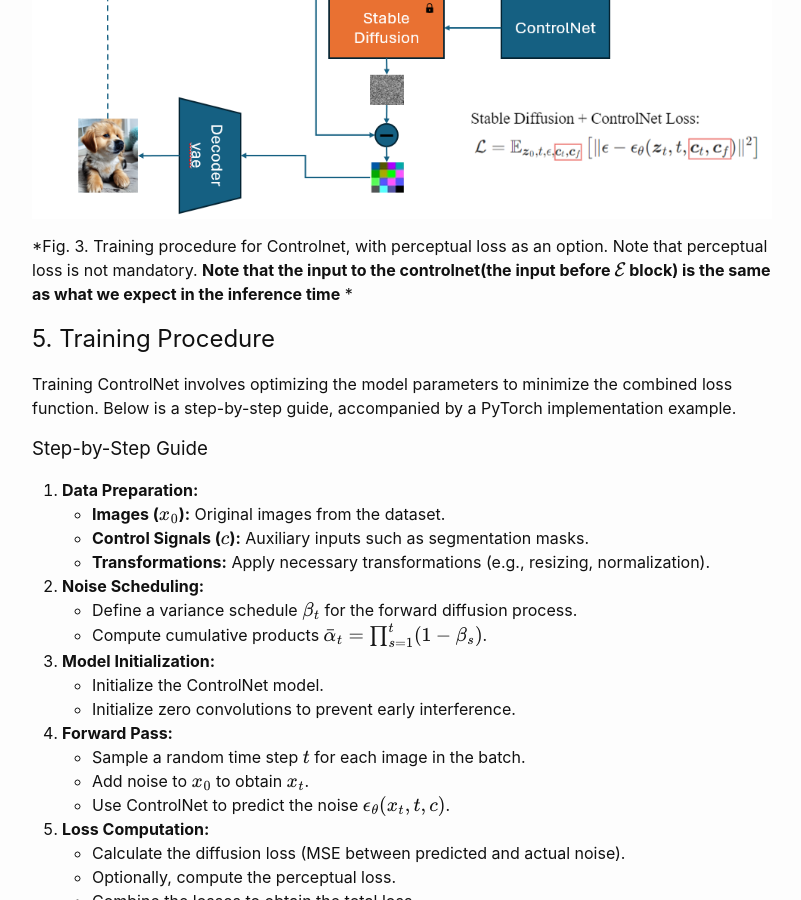
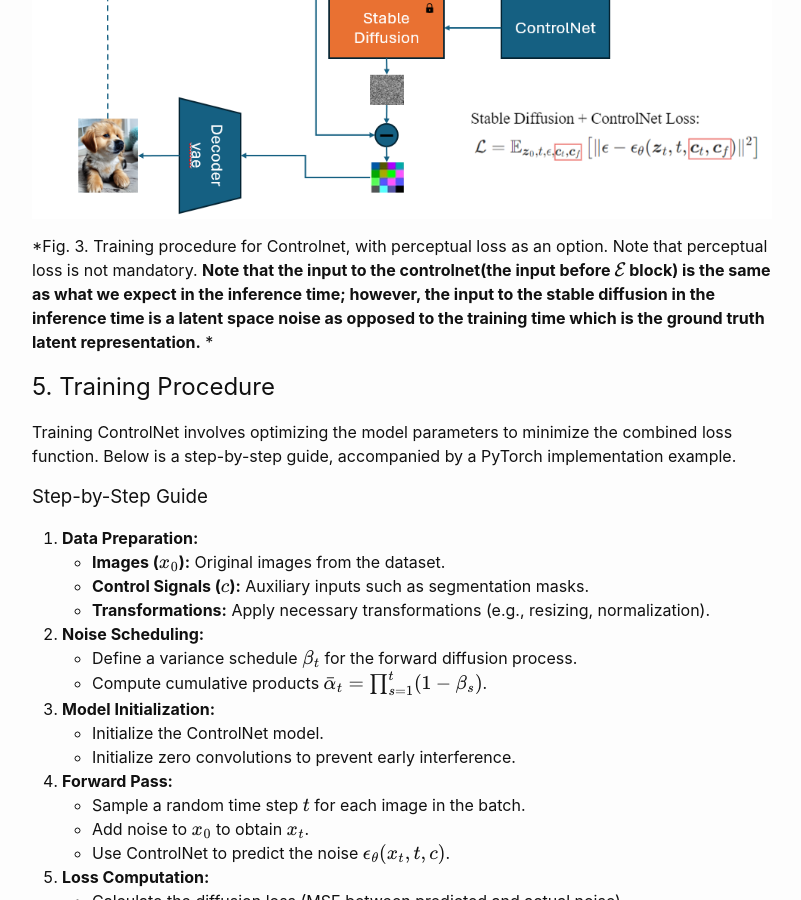
Before and after one commit to panaali/mseyfi.github.io, a Jekyll site: the page built from posts/ControlNet.md, in a window 1280 px wide and 900 px high, scrolled down 5936 px. Shown: the whole window, without its empty margins (238-1039 px from the left). Built offline with Jekyll 4.4.1, drawn with Linux system fonts in a browser that asks for light colours; our own code applies the rules of GitHub Pages for plain Markdown files.

Commit message:
Update ControlNet.md

```diff
--- a/posts/ControlNet.md
+++ b/posts/ControlNet.md
@@ -162,7 +162,7 @@ loss_total = loss_diffusion + lambda_perceptual * loss_perceptual
 
 ![Controlnet Architecture](../images/stb5.jpg)
 
-*Fig. 3. Training procedure for Controlnet, with perceptual loss as an option. Note that perceptual loss is not mandatory. **Note that the input to the controlnet(the input before $\mathcal{E}$ block) is the same as what we expect in the inference time** *
+*Fig. 3. Training procedure for Controlnet, with perceptual loss as an option. Note that perceptual loss is not mandatory. **Note that the input to the controlnet(the input before $\mathcal{E}$ block) is the same as what we expect in the inference time; however, the input to the stable diffusion in the inference time is a latent space noise as opposed to the training time which is the ground truth latent representation.** *
 
 ## 5. Training Procedure
 
```
